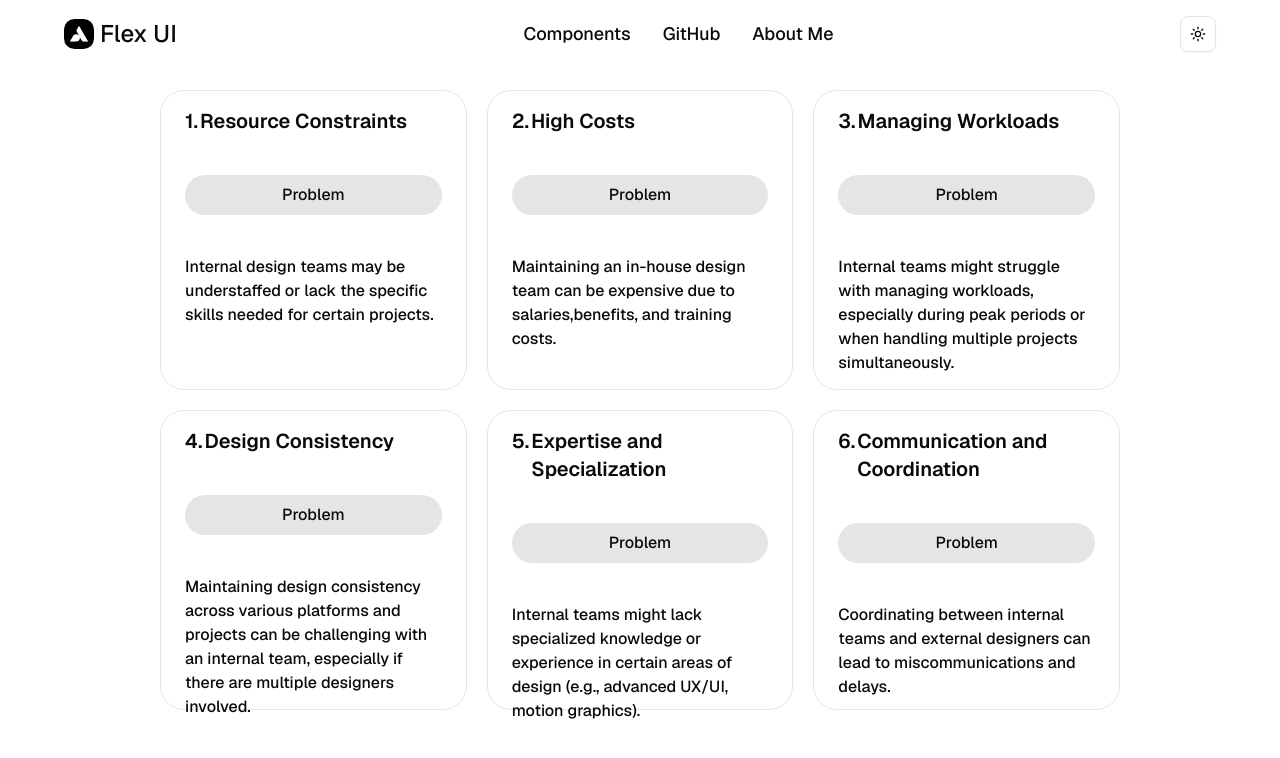
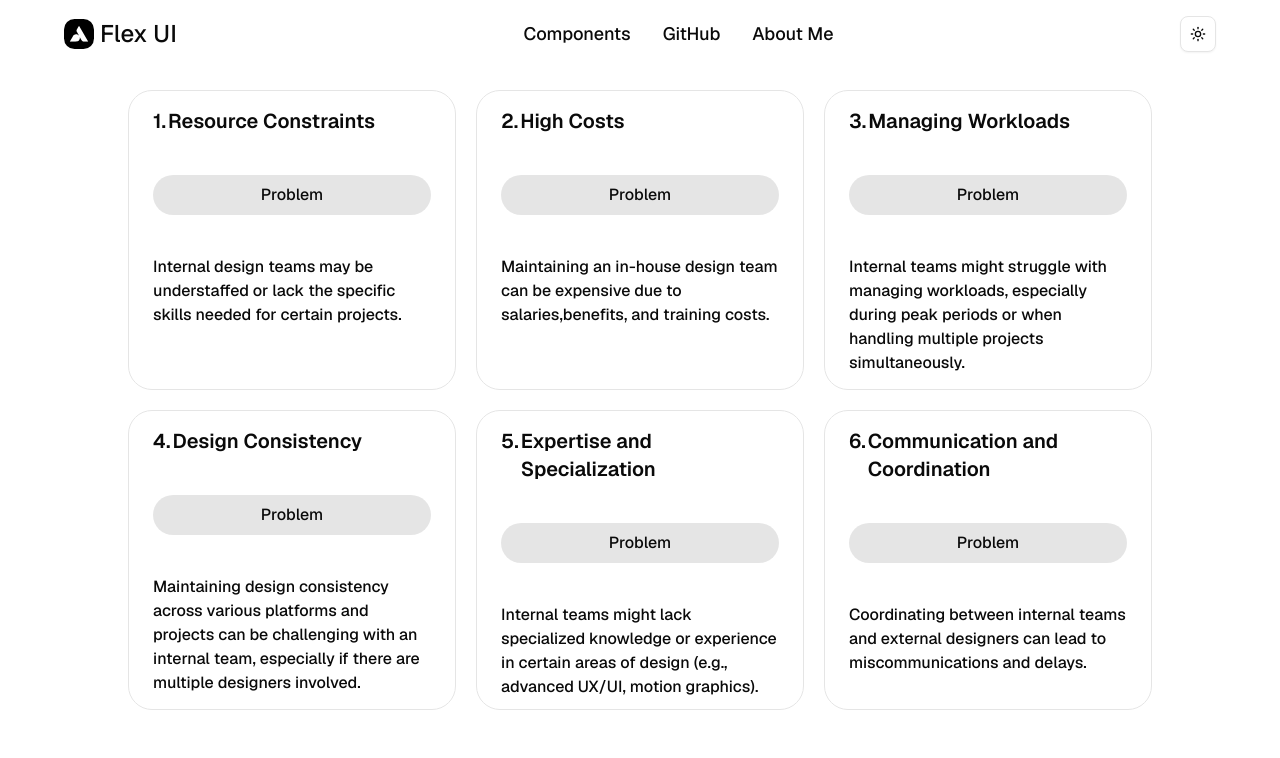
Before and after one commit to deveshru2712/Flex_Ui, a Next.js app: page /components/Card_reveal in a window 1280 px wide. Shown: the top 758 px of the page. Built offline with nearby package versions, Linux system fonts and the light colour scheme.

Commit message:
fix: hover to reveal card

```diff
--- a/app/components/(view)/Card_reveal/Card.tsx
+++ b/app/components/(view)/Card_reveal/Card.tsx
@@ -11,7 +11,7 @@ interface CardProps {
 
 const Card = ({ id, question, description, answer }: CardProps) => {
   return (
-    <div className="h-[300px] w-full cursor-pointer perspective-distant">
+    <div className="min-h-[300px] w-full cursor-pointer perspective-distant">
       <motion.div
         whileHover={{ rotateY: 180 }}
         transition={{ duration: 0.5 }}
--- a/app/components/(view)/Card_reveal/page.tsx
+++ b/app/components/(view)/Card_reveal/page.tsx
@@ -7,7 +7,7 @@ export default function Home() {
     <div className="h-screen w-full ">
       <Navbar />
       <div className="h-full w-full flex justify-center items-center ">
-        <div className="w-3/4 grid  grid-cols-1 md:grid-cols-3 gap-10 md:gap-5">
+        <div className="w-4/5 grid  grid-cols-1 md:grid-cols-3 gap-10 md:gap-5">
           {data.map((element) => (
             <Card key={element.id} {...element} />
           ))}
```
